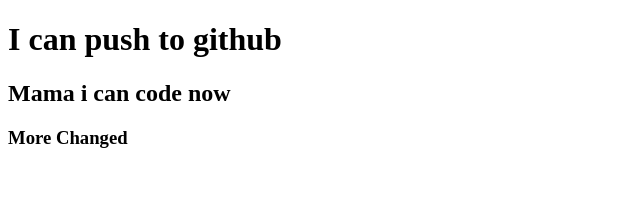
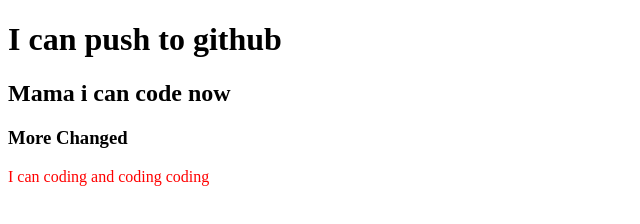
Before and after one commit to Zamerun-Hasan/second-repo, a plain HTML site: page index.html in a window 1280 px wide. Shown: the whole page, without its empty margins (0-640 px from the left). Drawn offline with Linux system fonts and the light colour scheme.

Commit message:
stylesheet

```diff
--- a/index.html
+++ b/index.html
@@ -5,10 +5,12 @@
     <meta http-equiv="X-UA-Compatible" content="IE=edge">
     <meta name="viewport" content="width=device-width, initial-scale=1.0">
     <title>My Second github repo</title>
+    <link rel="stylesheet" href="style.css">
 </head>
 <body>
    <h1>I can push to github</h1>
    <h2>Mama i can code now</h2>
    <h3>More Changed</h3>
+   <p>I can coding and coding coding</p>
 </body>
 </html>
--- /dev/null
+++ b/style.css
@@ -0,0 +1,3 @@
+p{
+    color: red;
+}
```
